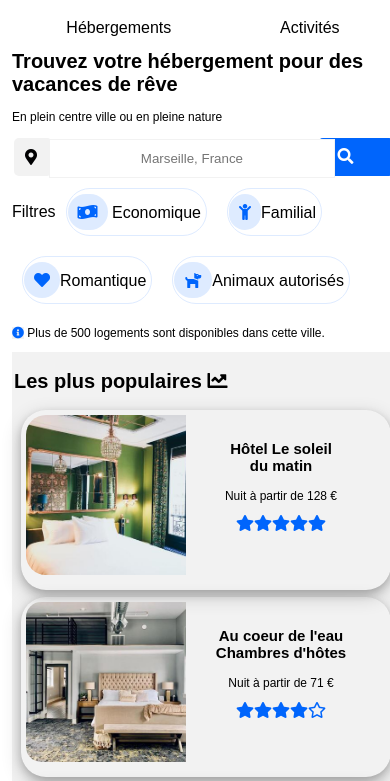
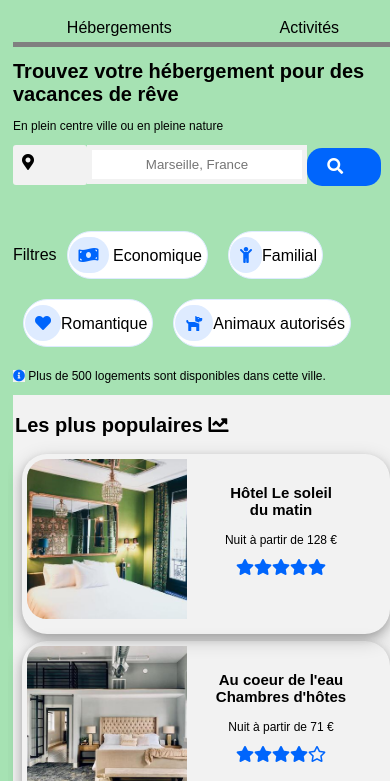
Before and after one commit to Stitchette/Reservias, a plain HTML site: page index.html in a window 390 px wide. Shown: the part 74-855 px from the top of the page. Drawn offline with Linux system fonts and the light colour scheme; a web font is replaced by a local one.

Commit message:
reajustement

```diff
--- a/index.html
+++ b/index.html
@@ -34,14 +34,16 @@
       <h1>Trouvez votre hébergement pour des vacances de rêve</h1>
       <p>En plein centre ville ou en pleine nature</p>
       <div class="chercher">
-                                  <form method="post" action="traitement.php">
-                                    <i class="fas fa-map-marker-alt" style="color: #010102; background-color:#f2f2f2; width:10%; border-radius: 5px;margin:2px; padding:11px"></i
-                                    ><label for="pseudo"></label>
+        <form method="post" action="traitement.php" class="">
+          <div class="localisation"><i class="fas fa-map-marker-alt" class="localisation"></i
+          ></div>
+          <label for="pseudo"></label>
           <input
             type="text"
             name="pseudo"
             id="pseudo"
-                                      placeholder="Marseille, France"/>
+            placeholder="Marseille, France"
+          />
           <input type="button" class="bouton" value="Rechercher" />
           <div class="visible"><i class="fas fa-search"></i></div>
         </form>
--- a/maquettecs.css
+++ b/maquettecs.css
@@ -1,18 +1,18 @@
 @font-face {
-  font-family: 'Raleway';
+  font-family: "Raleway";
   src: url(./Raleway/Raleway-VariableFont_wght.ttf);
 }
 
-body
-{
-  font-family: 'Raleway', Arial, Helvetica, sans-serif;
+body {
+  font-family: "Raleway", Arial, Helvetica, sans-serif;
+  padding: 5px;
 }
 
 html,
 body {
   width: 100%;
-  padding: 2px;
   box-sizing: border-box;
+  overflow-x: hidden;
 }
 header {
   width: 100%;
@@ -61,25 +61,40 @@ aside img {
   width: 25%;
   height: 100%;
 }
+.localisation
+{
+  background-color: #f2f2f2;
+  float: left;
+  padding: 9px;
+  height: 40px;
+  width: 40px;
+  border-radius: 3px;
+  margin:0px
+}
+.chercher{
+  display: flex;
+  align-items: flex-start;
+  justify-content: space-between;
+}
 #pseudo {
-  padding: 4px;
+  padding: 7px;
   color: black;
-  border: 3px solid #f2f2f2;
+  border: 5px solid #f2f2f2;
   text-align: center;
-  margin: -10px;
+  float: left;
+  margin:0px;
 }
 .bouton {
   background-color: #0065fc;
   color: white;
+  padding: 11px;
   border-style: hidden;
   border-top-right-radius: 20px;
   border-bottom-right-radius: 20px;
-  padding: 7px;
-  margin: -10px;
   visibility: visible;
+  float: left;
 }
-.visible
-{
+.visible {
   visibility: hidden;
 }
 
@@ -98,7 +113,7 @@ a {
 .menu a:hover {
   color: black;
   border-top: solid #0065fc;
-  padding-top: 8px;
+  padding-top: 1px;
 }
 
 .inscription a {
@@ -127,7 +142,7 @@ a {
   border-radius: 100px;
   text-align: center;
   margin: 10px;
-  padding:5px;
+  padding: 5px;
 }
 .filtres i {
   background-color: #deebff;
@@ -344,18 +359,17 @@ img {
   box-shadow: 0 4px 8px 0 rgba(0, 0, 0, 0.2), 0 6px 20px 0 rgba(0, 0, 0, 0.19);
 }
 
-
-@media screen and (max-width: 800px) {
+@media screen and (max-width: 700px) {
   body {
     width: 100%;
+    background-color: rgb(166, 226, 179);
   }
-  h1
-  {
+  h1 {
     font-size: 20px;
   }
 
   .logo img {
-    width: 15%;
+    width: 20%;
     height: 100%;
   }
 
@@ -370,10 +384,12 @@ img {
   }
   .menu {
     order: 1;
-    width: auto;
+    width: 100%;
     height: 50px;
     align-items: flex-end;
     justify-content: space-around;
+    border-bottom: grey 5px solid;
+    padding-bottom: 5px;
   }
   .menu > div {
     text-align: right;
@@ -383,36 +399,37 @@ img {
   .menu a:hover {
     color: black;
     border-bottom: solid 5px #0065fc;
-    padding-bottom: 5px;
+    border-top: white;
+    padding-bottom: 1px;
   }
-  #pseudo {
-    padding: 11px;
-    color: black;
-    border: 1px solid #f2f2f2;
-    text-align: center;
-    width: 75%;
+  #pseudo
+  {
+    width:60%;
   }
+  .localisation
+  {
+    width: 20%;
+  }
+
   .annonce {
     width: 100%;
   }
   .bouton {
     visibility: hidden;
   }
-  .visible
-  {
+  .visible {
     visibility: visible;
     background-color: #0065fc;
     color: white;
-    width:20%;
-    margin-top: -40px;
-    border-radius: 5px;
+    width: 20%;
+    margin-top: -36px;
+    border-radius: 15px;
     padding: 10px;
     padding-left: 20px;
     float: right;
-    align-items:center ;
+    align-items: center;
   }
-  .chercher
-  {
+  .chercher {
     width: 100%;
   }
   #total {
```
Lines whose indentation alone changed are shown as unchanged.
